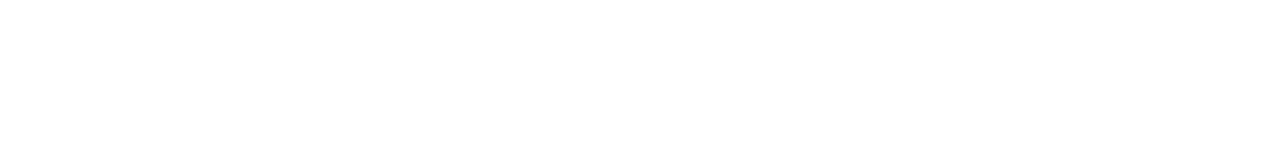
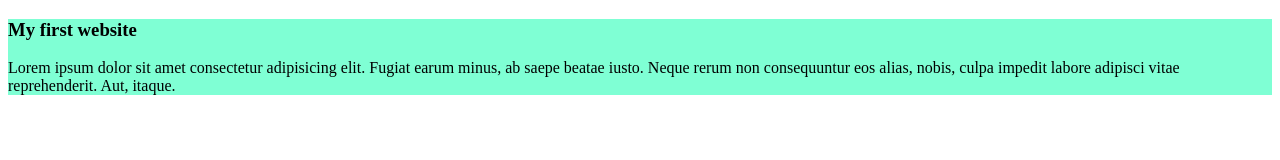
Before and after one commit to prosen36/my-first-github-repository, a plain HTML site: page index.html in a window 1280 px wide. Drawn offline with Linux system fonts and the light colour scheme.

Commit message:
added the first blog

```diff
--- a/index.html
+++ b/index.html
@@ -4,8 +4,14 @@
     <meta charset="UTF-8">
     <meta name="viewport" content="width=device-width, initial-scale=1.0">
     <title>My first ever github repository</title>
+    <link rel="stylesheet" href="styles/blog.css">
 </head>
 <body>
+    <div>
+        <h3> My first website</h3>
+        <p> Lorem ipsum dolor sit amet consectetur adipisicing elit. Fugiat earum minus, ab saepe beatae iusto. Neque rerum non consequuntur eos alias, nobis, culpa impedit labore adipisci vitae reprehenderit. Aut, itaque.
+        </p>
+    </div>
 
 </body>
 </html>
--- /dev/null
+++ b/styles/blog.css
@@ -0,0 +1,3 @@
+div{
+    background-color: aquamarine;
+}
```
